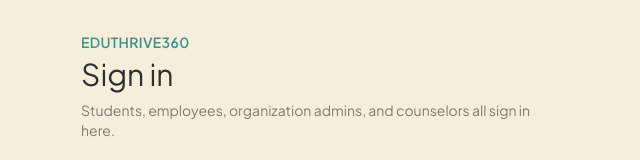
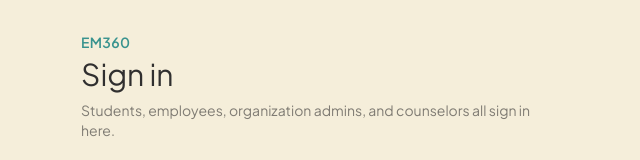
Before and after one commit to kulinrangani/FE-EduThrive360, a React (Vite) app: page /login in a window 1280 px wide. Shown: the top 160 px of the page, without its empty margins (319-959 px from the left). Built offline with nearby package versions, Linux system fonts and the light colour scheme; no server answers.

Commit message:
feat: implement registration page, add AppShell layout, and rebrand app to EM360

```diff
--- a/index.html
+++ b/index.html
@@ -3,7 +3,7 @@
   <head>
     <meta charset="UTF-8" />
     <meta name="viewport" content="width=device-width, initial-scale=1.0" />
-    <title>EduThrive360</title>
+    <title>EM360</title>
     <link rel="preconnect" href="https://fonts.googleapis.com" />
     <link rel="preconnect" href="https://fonts.gstatic.com" crossorigin />
     <link
--- a/src/components/AppShell.jsx
+++ b/src/components/AppShell.jsx
@@ -129,10 +129,10 @@
         {/* Brand/Logo */}
         <div className="px-5 pt-6 pb-5 flex items-center gap-3 shrink-0">
           <div className="w-10 h-10 rounded-xl bg-gradient-to-br from-teal to-yellow flex items-center justify-center shrink-0 shadow-lift">
-            <span className="font-display text-ink font-bold text-lg">E</span>
+            <span className="font-display text-ink font-bold text-lg">EM</span>
           </div>
           <div>
-            <div className="font-display text-lg font-bold text-white leading-none">EduThrive360</div>
+            <div className="font-display text-lg font-bold text-white leading-none">EM360</div>
             <span className="text-[9px] uppercase tracking-widest text-teal font-bold">Portal</span>
           </div>
         </div>
@@ -169,9 +169,9 @@
             {/* Logo */}
             <div className="px-5 pt-6 pb-5 flex items-center gap-3 shrink-0">
               <div className="w-10 h-10 rounded-xl bg-gradient-to-br from-teal to-yellow flex items-center justify-center shrink-0 shadow-lift">
-                <span className="font-display text-ink font-bold text-lg">E</span>
+                <span className="font-display text-ink font-bold text-lg">EM</span>
               </div>
-              <div className="font-display text-lg font-bold text-white leading-none">EduThrive360</div>
+              <div className="font-display text-lg font-bold text-white leading-none">EM360</div>
             </div>
             {/* Nav Links */}
             <nav className="flex-1 overflow-y-auto">{navLinks}</nav>
@@ -198,7 +198,7 @@
                 <path strokeLinecap="round" strokeLinejoin="round" d="M4 6h16M4 12h16M4 18h16" />
               </svg>
             </button>
-            <span className="font-display font-bold text-base text-white">EduThrive360</span>
+            <span className="font-display font-bold text-base text-white">EM360</span>
           </div>
 
           {/* Title & Subtitle block on Desktop */}
--- a/src/pages/HomePage.jsx
+++ b/src/pages/HomePage.jsx
@@ -16,7 +16,7 @@
     <div className="min-h-svh flex flex-col fade-in">
       <header className="px-4 py-6 max-w-lg mx-auto w-full">
         <p className="text-teal text-sm font-semibold tracking-wide uppercase">
-          EduThrive360
+          EM360
         </p>
         <h1 className="font-display text-3xl sm:text-4xl text-ink mt-1 leading-tight">
           Your wellness journey starts here
--- a/src/pages/LoginPage.jsx
+++ b/src/pages/LoginPage.jsx
@@ -31,7 +31,7 @@
     <div className="min-h-svh flex flex-col fade-in px-4 py-8 max-w-lg mx-auto w-full">
       <header>
         <p className="text-teal text-sm font-semibold tracking-wide uppercase">
-          EduThrive360
+          EM360
         </p>
         <h1 className="font-display text-3xl text-ink mt-1">Sign in</h1>
         <p className="text-ink/60 mt-2 text-sm">
--- a/src/pages/RegisterPage.jsx
+++ b/src/pages/RegisterPage.jsx
@@ -41,7 +41,7 @@
     <div className="min-h-svh flex flex-col fade-in px-4 py-8 max-w-lg mx-auto w-full">
       <header>
         <p className="text-teal text-sm font-semibold tracking-wide uppercase">
-          EduThrive360
+          EM360
         </p>
         <h1 className="font-display text-3xl text-ink mt-1">Create account</h1>
         <p className="text-ink/60 mt-2 text-sm">
```
Also changed, not shown: 1 other file (tests, documents, lock files or other folders).
